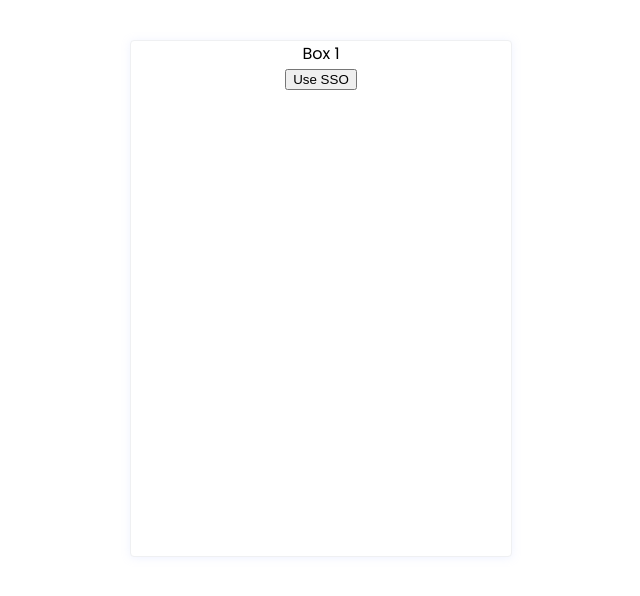
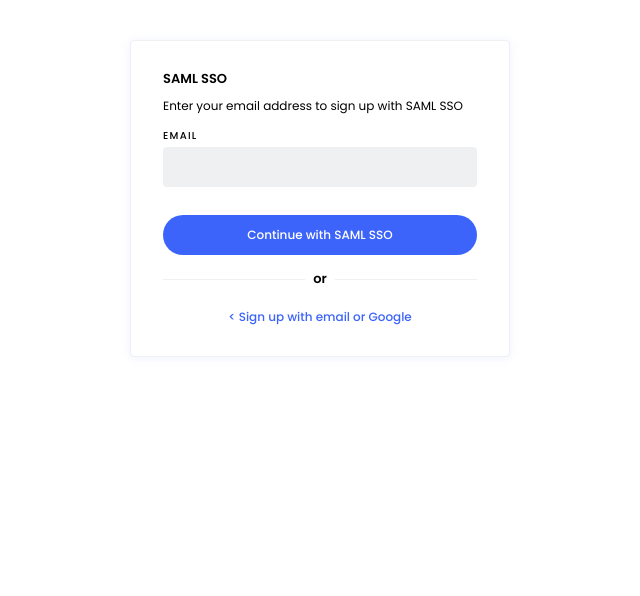
Before and after one commit to jacob-ruiz/signup-animation, a React (Create React App) app: page / in a window 1280 px wide. Shown: the top 596 px of the page, without its empty margins (320-960 px from the left). Built offline with nearby package versions, Linux system fonts and the light colour scheme.

Commit message:
form complete

```diff
--- a/src/App.js
+++ b/src/App.js
@@ -1,12 +1,14 @@
 import React, { useState } from 'react';
 import './styles.css';
 import { TransitionGroup, CSSTransition } from 'react-transition-group';
+import SignupForm from './components/SignupForm/SignupForm';
+import SSOForm from './components/SSOForm/SSOForm';
 
 function WithTransition({ isActive, children }) {
   return (
     <TransitionGroup component={null}>
       {isActive && (
-        <CSSTransition classNames="box" timeout={300}>
+        <CSSTransition classNames="box" timeout={400}>
           {children}
         </CSSTransition>
       )}
@@ -18,8 +20,7 @@ function Box1({ sso, toggleSSO }) {
   return (
     <WithTransition isActive={sso === false}>
       <div className="box box-1">
-        <div>Box 1</div>
-        <button onClick={toggleSSO}>Use SSO</button>
+        <SignupForm toggleSSO={toggleSSO} />
       </div>
     </WithTransition>
   );
@@ -29,15 +30,14 @@ function Box2({ sso, toggleSSO }) {
   return (
     <WithTransition isActive={sso === true}>
       <div className="box box-2">
-        <div>Box 2</div>
-        <button onClick={toggleSSO}>Back</button>
+        <SSOForm toggleSSO={toggleSSO} />
       </div>
     </WithTransition>
   );
 }
 
 export default function App() {
-  const [sso, setSSO] = useState(false);
+  const [sso, setSSO] = useState(true);
 
   function toggleSSO() {
     setSSO(!sso);
--- /dev/null
+++ b/src/components/SSOForm/SSOForm.js
@@ -0,0 +1,56 @@
+import React from 'react';
+import { Or } from '../SignupForm/SignupForm';
+
+const SSOForm = ({ toggleSSO }) => {
+  return (
+    <div>
+      <div
+        style={{
+          marginBottom: 16,
+        }}
+      >
+        <h4
+          style={{
+            fontWeight: 600,
+            fontSize: 13,
+            margin: 0,
+            marginBottom: 8,
+          }}
+        >
+          SAML SSO
+        </h4>
+        <p
+          style={{
+            fontWeight: 'normal',
+            fontSize: '12px',
+            lineHeight: '18px',
+          }}
+        >
+          Enter your email address to sign up with SAML SSO
+        </p>
+      </div>
+
+      <div style={{ marginBottom: 12 }}>
+        <label htmlFor="email">Email</label>
+        <input type="email" name="email" id="email" />
+      </div>
+
+      <button className="button-round">Continue with SAML SSO</button>
+
+      <Or />
+
+      <button
+        onClick={toggleSSO}
+        className="button-round"
+        style={{
+          background: 'transparent',
+          color: '#3C64FA',
+          height: 'auto',
+          // marginBottom: 16,
+        }}
+      >{`< Sign up with email or Google`}</button>
+    </div>
+  );
+};
+
+export default SSOForm;
--- /dev/null
+++ b/src/components/SignupForm/SignupForm.js
@@ -0,0 +1,153 @@
+import React from 'react';
+
+const SignupForm = ({ toggleSSO }) => {
+  return (
+    <div>
+      <div style={{ marginBottom: 8 }}>
+        <label htmlFor="email">Email</label>
+        <input type="email" name="email" id="email" />
+
+        <label htmlFor="firstName">First Name</label>
+        <input type="firstName" name="firstName" id="firstName" />
+
+        <label htmlFor="lastName">Last Name</label>
+        <input type="lastName" name="lastName" id="lastName" />
+      </div>
+
+      <button className="button-round">Sign up with email</button>
+
+      <Or />
+
+      <div style={{ marginBottom: 16 }}>
+        <GoogleButton />
+      </div>
+
+      <div style={{ marginBottom: 16 }}>
+        <SSOButton onClick={toggleSSO} />
+      </div>
+
+      <Terms />
+    </div>
+  );
+};
+
+export default SignupForm;
+
+const Terms = () => (
+  <p
+    style={{
+      fontWeight: 'normal',
+      fontSize: '10px',
+      lineHeight: '18px',
+      color: '#5A677C',
+      textAlign: 'center',
+    }}
+  >
+    By signing up, you agree to Writer’s <strong>Privacy Policy</strong> and
+    <strong> Terms and Conditions</strong>.
+  </p>
+);
+
+const SSOButton = ({ onClick }) => (
+  <button
+    onClick={onClick}
+    className="button-round"
+    style={{
+      background: 'transparent',
+      color: '#5A677C',
+      fontWeight: 600,
+      fontSize: 12,
+      '&:hover': {
+        color: 'black',
+      },
+    }}
+  >
+    Continue with SAML SSO
+  </button>
+);
+
+export const Or = () => (
+  <div
+    style={{
+      display: 'grid',
+      gridTemplateColumns: '1fr auto 1fr',
+      alignItems: 'center',
+      height: 48,
+    }}
+  >
+    <div style={{ height: 1, background: '#EFF0F2', width: '100%' }}></div>
+    <span
+      style={{
+        padding: '0 8px',
+        fontWeight: 600,
+        fontSize: '13px',
+      }}
+    >
+      or
+    </span>
+    <div style={{ height: 1, background: '#EFF0F2', width: '100%' }}></div>
+  </div>
+);
+
+const GoogleButton = () => (
+  <button
+    className="button-round"
+    style={{
+      background: '#E5F4FF',
+      color: 'black',
+      fontWeight: 600,
+      display: 'grid',
+      justifyContent: 'center',
+      alignContent: 'center',
+    }}
+  >
+    <div
+      style={{
+        display: 'grid',
+        gridTemplateColumns: 'auto 1fr',
+        gap: 12,
+        width: 'max-content',
+        alignItems: 'center',
+      }}
+    >
+      <span>
+        <GoogleLogo />
+      </span>
+      <span>Sign up with Google</span>
+    </div>
+  </button>
+);
+
+const GoogleLogo = () => (
+  <svg
+    width="20"
+    height="20"
+    viewBox="0 0 20 20"
+    fill="none"
+    xmlns="http://www.w3.org/2000/svg"
+  >
+    <g clip-path="url(#clip0)">
+      <path
+        d="M1.08899 14.4876C0.947494 14.174 0.796098 13.8642 0.666916 13.5456C0.466745 13.0528 0.321385 12.543 0.212486 12.0235C0.126043 11.6114 0.0630214 11.1958 0.0342875 10.7759C0.025112 10.6406 0.0183511 10.5052 0.0101414 10.3698C0.00965845 10.3613 0.00362192 10.353 0 10.3445C0 10.1118 0 9.87914 0 9.64671C0.00676092 9.56577 0.0149706 9.48459 0.0202828 9.40364C0.0543288 8.86542 0.131113 8.33312 0.251361 7.80673C0.370643 7.28508 0.529766 6.77526 0.73525 6.28059C0.842942 6.02166 0.969709 5.77053 1.08802 5.51562C1.38068 5.73811 1.67333 5.96059 1.96598 6.18307C2.43417 6.53905 2.90236 6.89526 3.37056 7.25123C3.73758 7.53028 4.1046 7.80933 4.47162 8.08815C4.40788 8.32152 4.3364 8.553 4.28256 8.7885C4.20746 9.11725 4.17245 9.45145 4.15917 9.78849C4.13672 10.3646 4.20239 10.931 4.3463 11.4891C4.38349 11.6334 4.43082 11.7755 4.47331 11.9184C4.11498 12.1908 3.75641 12.4633 3.39809 12.7357C2.92072 13.0985 2.44335 13.4614 1.96574 13.824C1.67381 14.0453 1.38116 14.2663 1.08899 14.4876Z"
+        fill="#FABB05"
+      />
+      <path
+        d="M4.47149 8.08783C4.10447 7.80878 3.73745 7.52997 3.37042 7.25092C2.90223 6.89495 2.43404 6.53874 1.96584 6.18277C1.67319 5.96028 1.38054 5.7378 1.08789 5.51532C1.20597 5.30183 1.3139 5.08242 1.44453 4.87675C1.6249 4.59225 1.81348 4.31178 2.01534 4.04173C2.19354 3.80315 2.38744 3.57451 2.58761 3.35321C2.78198 3.1383 2.98626 2.93097 3.19826 2.73286C3.74952 2.21808 4.3551 1.77311 5.0114 1.39347C5.36441 1.18921 5.72757 1.00484 6.10256 0.843891C6.61253 0.624959 7.13698 0.446972 7.67713 0.312773C8.13446 0.199165 8.59686 0.116799 9.06553 0.0637815C9.62765 0.000113571 10.1917 -0.0119573 10.756 0.010291C11.4908 0.0394031 12.2127 0.153721 12.9222 0.345672C13.5248 0.508747 14.1065 0.725313 14.6665 0.997499C15.2552 1.28389 15.8129 1.6195 16.3277 2.02092C16.566 2.20672 16.7971 2.40127 17.0272 2.58825C16.0505 3.54564 15.0818 4.49521 14.1128 5.44526C13.9766 5.33354 13.837 5.21236 13.6907 5.09994C13.2679 4.77473 12.8043 4.51935 12.3033 4.32764C11.5528 4.04054 10.7746 3.92812 9.97198 3.9622C9.36519 3.988 8.7753 4.09971 8.20472 4.30302C7.55229 4.53545 6.95999 4.87201 6.42419 5.3042C5.88693 5.73756 5.43902 6.24809 5.07418 6.82773C4.83175 7.21305 4.63761 7.62133 4.48815 8.04996C4.48308 8.06298 4.47704 8.07529 4.47149 8.08783Z"
+        fill="#E94436"
+      />
+      <path
+        d="M1.08984 14.4872C1.38201 14.2659 1.67466 14.045 1.96659 13.8235C2.4442 13.4609 2.92157 13.0981 3.39894 12.7352C3.75727 12.4628 4.11584 12.1904 4.47417 11.918C4.592 12.1904 4.70259 12.4661 4.83008 12.7341C4.91387 12.9097 5.01576 13.078 5.12056 13.2429C5.37796 13.6491 5.68389 14.0185 6.03304 14.3523C6.38509 14.6888 6.77143 14.983 7.19568 15.2289C7.62017 15.4751 8.06783 15.6689 8.54013 15.8067C8.97066 15.9321 9.41084 16.0062 9.85948 16.0329C10.2272 16.055 10.5945 16.0424 10.9603 16.0069C11.5649 15.9485 12.1529 15.8157 12.7162 15.5899C13.0378 15.4609 13.3462 15.3054 13.6345 15.1139C13.6495 15.104 13.6656 15.0962 13.6811 15.0872C13.7151 15.1146 13.7482 15.1428 13.783 15.1693C14.0773 15.393 14.3719 15.6161 14.6662 15.8398C14.9999 16.0935 15.3336 16.3475 15.6671 16.6015C15.9296 16.8012 16.1916 17.0017 16.4543 17.2012C16.6235 17.3297 16.7938 17.4566 16.9638 17.5842C16.7621 17.752 16.5661 17.9267 16.3579 18.0862C15.8808 18.4521 15.3648 18.7591 14.8198 19.018C14.2949 19.2675 13.7499 19.466 13.1873 19.6187C12.6981 19.7515 12.2014 19.8481 11.698 19.9103C11.2677 19.9636 10.8352 19.9927 10.4011 19.9983C9.98286 20.004 9.56562 19.9898 9.14982 19.9472C8.61016 19.8918 8.07798 19.7948 7.55352 19.6566C7.03366 19.5193 6.52731 19.3446 6.0369 19.1281C5.45595 18.8715 4.90204 18.5676 4.37903 18.2093C4.05547 17.9875 3.74519 17.7499 3.44892 17.4949C3.11667 17.2088 2.80615 16.9009 2.51591 16.5738C2.13996 16.1496 1.79684 15.7016 1.50419 15.2183C1.35907 14.9785 1.22748 14.731 1.08984 14.4872Z"
+        fill="#34A753"
+      />
+      <path
+        d="M16.9626 17.5841C16.7929 17.4566 16.6224 17.3295 16.4532 17.2012C16.1904 17.0019 15.9285 16.8014 15.666 16.6014C15.3325 16.3475 14.9988 16.0935 14.6651 15.8398C14.3708 15.6161 14.0762 15.3929 13.7819 15.1693C13.7471 15.1427 13.7138 15.1146 13.68 15.0871C13.8661 14.9439 14.0593 14.8088 14.2365 14.6559C14.5698 14.3686 14.8489 14.0344 15.0819 13.6637C15.3849 13.1821 15.5916 12.6635 15.7017 12.108C15.7051 12.0907 15.7078 12.0734 15.7119 12.0486C13.8756 12.0486 12.0431 12.0486 10.207 12.0486C10.207 10.7615 10.207 9.48127 10.207 8.19727C13.411 8.19727 16.6135 8.19727 19.823 8.19727C19.8392 8.29786 19.8607 8.39939 19.8713 8.50211C19.9131 8.90897 19.9611 9.31536 19.9879 9.72316C20.0063 9.99985 19.9983 10.2787 19.9932 10.5563C19.9833 11.1002 19.9302 11.6405 19.8389 12.1769C19.7189 12.8812 19.5323 13.5679 19.2684 14.2344C19.131 14.5813 18.9745 14.9196 18.7968 15.2476C18.5372 15.7262 18.2361 16.1787 17.8918 16.6038C17.6139 16.9467 17.312 17.267 16.9858 17.5657C16.9788 17.5725 16.9704 17.578 16.9626 17.5841Z"
+        fill="#4185F3"
+      />
+    </g>
+    <defs>
+      <clipPath id="clip0">
+        <rect width="20" height="20" fill="white" />
+      </clipPath>
+    </defs>
+  </svg>
+);
--- a/src/styles.css
+++ b/src/styles.css
@@ -1,17 +1,70 @@
 @import url('https://fonts.googleapis.com/css2?family=Poppins:ital,wght@0,100;0,200;0,300;0,400;0,500;0,600;0,700;1,100;1,200;1,300;1,400;1,500;1,600;1,700&display=swap');
+
+html {
+  box-sizing: border-box;
+}
+*,
+*:before,
+*:after {
+  box-sizing: inherit;
+}
 
 body {
   margin: 0;
 }
 
+p {
+  margin: 0;
+}
+
 button {
   cursor: pointer;
+  outline: none;
+}
+
+/* Forms */
+label {
+  display: block;
+  margin: 0;
+  font-size: 10px;
+  line-height: 1;
+  font-weight: 500;
+  letter-spacing: 1.3px;
+  text-transform: uppercase;
+  margin-bottom: 6px;
+}
+
+strong {
+  font-weight: 600;
+}
+input {
+  height: 40px;
+  background-color: #eff0f2;
+  border: none;
+  border-radius: 4px;
+  width: 100%;
+  margin-bottom: 16px;
 }
 
 .App {
   font-family: 'Poppins', sans-serif;
-  text-align: center;
 }
+
+/* UI */
+.button-round {
+  height: 40px;
+  border-radius: 999px;
+  background-color: #3c64fa;
+  width: 100%;
+  border: none;
+  font-family: 'Poppins', sans-serif;
+  line-height: 1;
+  color: white;
+  font-weight: 500;
+  font-size: 12px;
+}
+
+/* Sign up form specific styles */
 
 .box-container {
   position: relative;
@@ -27,20 +80,20 @@ button {
   border: 1px solid #eff0f2;
   box-shadow: 0px 1px 8px rgba(191, 203, 255, 0.25);
   border-radius: 4px;
+  opacity: 1;
+  padding: 28px 32px;
 }
 
 .box-1 {
-  height: 515px;
 }
 
 .box-2 {
-  height: 310px;
 }
 
 /* Transitions */
 .box-enter {
   transform: scale(0.9);
-  opacity: 0.1;
+  opacity: 0;
 
   border: 1px solid transparent;
   box-shadow: 0px 1px 8px transparent;
@@ -48,7 +101,7 @@ button {
 
 .box-enter-active {
   transform: scale(1);
-  transition: transform 300ms cubic-bezier(0.85, 0, 0.15, 1);
+  transition: 200ms cubic-bezier(0.85, 0, 0.15, 1) 200ms;
   opacity: 1;
 
   border: 1px solid #eff0f2;
@@ -65,8 +118,8 @@ button {
 
 .box-exit-active {
   transform: scale(0.9);
-  transition: 300ms cubic-bezier(0.85, 0, 0.15, 1);
-  opacity: 0.1;
+  transition: 200ms cubic-bezier(0.85, 0, 0.15, 1);
+  opacity: 0;
 
   border: 1px solid transparent;
   box-shadow: 0px 1px 8px transparent;
```
